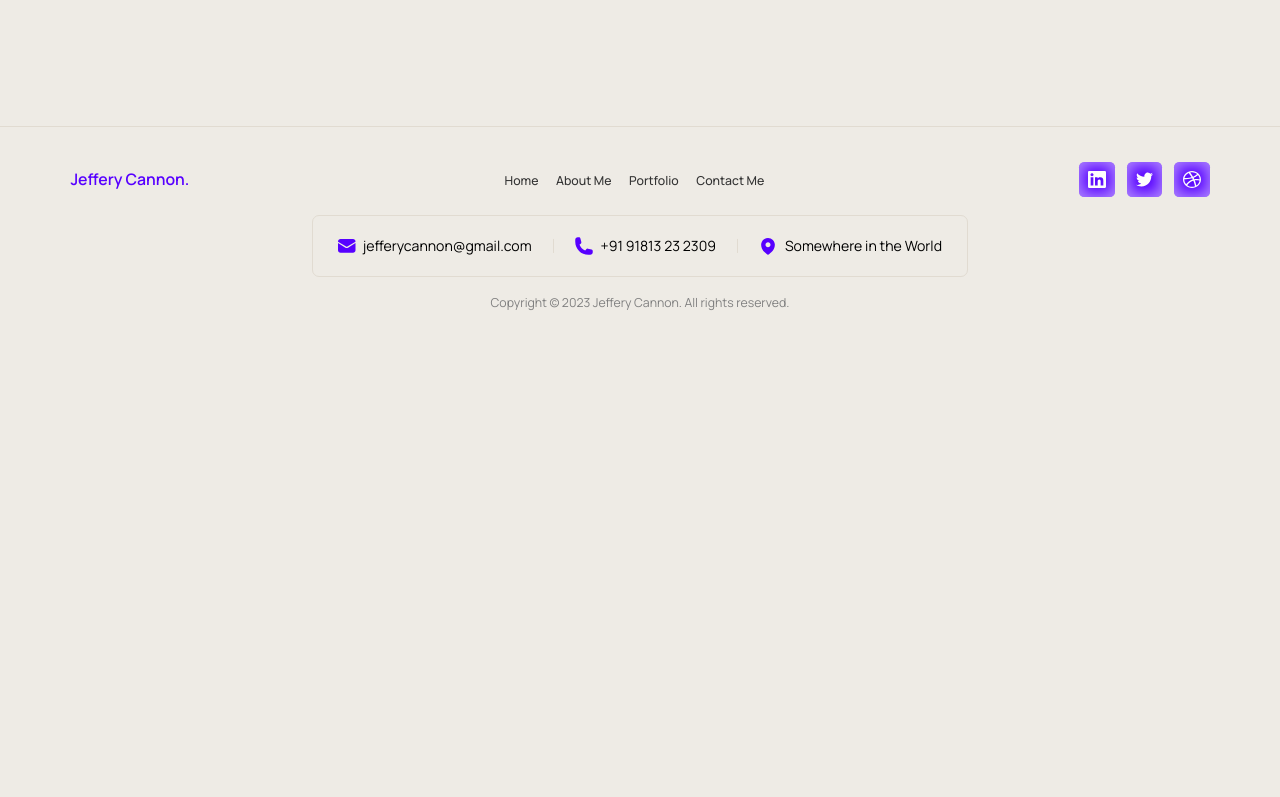
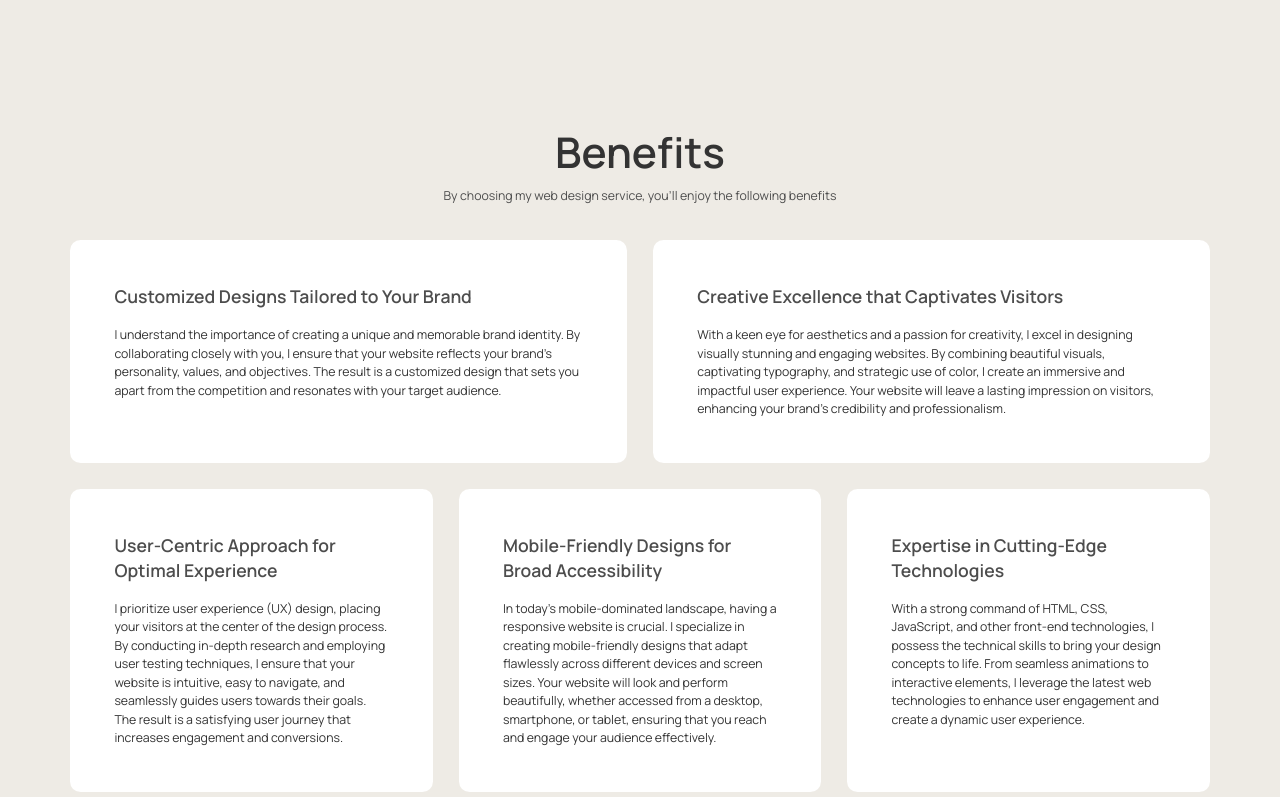
Before and after one commit to hakhan1999/Mohsin-Portfolio, a React (Vite) app: page / in a window 1280 px wide. Shown: the part 1583-2380 px from the top of the page. Before the commit the page ends 1912 px from the top, so only its background shows below. Built offline with nearby package versions, Linux system fonts and the light colour scheme.

Commit message:
benefits section completed

```diff
--- /dev/null
+++ b/src/components/Benefits.jsx
@@ -0,0 +1,69 @@
+import Card from "./Card";
+
+const benefits = [
+  {
+    id: 1,
+    title: "Customized Designs Tailored to Your Brand",
+    description:
+      "I understand the importance of creating a unique and memorable brand identity. By collaborating closely with you, I ensure that your website reflects your brand's personality, values, and objectives. The result is a customized design that sets you apart from the competition and resonates with your target audience.",
+  },
+  {
+    id: 2,
+    title: "Creative Excellence that Captivates Visitors",
+    description:
+      "With a keen eye for aesthetics and a passion for creativity, I excel in designing visually stunning and engaging websites. By combining beautiful visuals, captivating typography, and strategic use of color, I create an immersive and impactful user experience. Your website will leave a lasting impression on visitors, enhancing your brand's credibility and professionalism.",
+  },
+  {
+    id: 3,
+    title: "User-Centric Approach for Optimal Experience",
+    description:
+      "I prioritize user experience (UX) design, placing your visitors at the center of the design process. By conducting in-depth research and employing user testing techniques, I ensure that your website is intuitive, easy to navigate, and seamlessly guides users towards their goals. The result is a satisfying user journey that increases engagement and conversions.",
+  },
+  {
+    id: 4,
+    title: "Mobile-Friendly Designs for Broad Accessibility",
+    description:
+      "In today's mobile-dominated landscape, having a responsive website is crucial. I specialize in creating mobile-friendly designs that adapt flawlessly across different devices and screen sizes. Your website will look and perform beautifully, whether accessed from a desktop, smartphone, or tablet, ensuring that you reach and engage your audience effectively.",
+  },
+  {
+    id: 5,
+    title: "Expertise in Cutting-Edge Technologies",
+    description:
+      "With a strong command of HTML, CSS, JavaScript, and other front-end technologies, I possess the technical skills to bring your design concepts to life. From seamless animations to interactive elements, I leverage the latest web technologies to enhance user engagement and create a dynamic user experience.",
+  },
+];
+
+const Benefits = () => {
+  return (
+    <section className="container bottom-padded benefits">
+      <div className="sec-title flex-center flex-col">
+        <h2 className="text-5xl text-gray font-semibold mb-1.5">Benefits</h2>
+        <p className="text-sm mt-2.5 mb-10 text-grey">
+          By choosing my web design service, you'll enjoy the following benefits
+        </p>
+        <div className="grid grid-cols-2 gap-7.5 mb-7.5">
+          {benefits.slice(0, 2).map((benefit) => (
+            <Card
+              key={benefit.id}
+              title={benefit.title}
+              description={benefit.description}
+              align="left"
+            />
+          ))}
+        </div>
+        <div className="grid grid-cols-3 gap-7.5">
+          {benefits.slice(2).map((benefit) => (
+            <Card
+              key={benefit.id}
+              title={benefit.title}
+              description={benefit.description}
+              align="left"
+            />
+          ))}
+        </div>
+      </div>
+    </section>
+  );
+};
+
+export default Benefits;
--- a/src/components/Card.jsx
+++ b/src/components/Card.jsx
@@ -1,15 +1,30 @@
-const Card = ({ icon, title, description }) => {
+const Card = ({ icon, title, description, align = "center" }) => {
+  const alignment =
+    align === "left" ? "items-start text-left" : "items-center text-center";
+
   return (
-    <div className="card bg-white rounded-xl p-12.5  flex-center flex-col">
+    <div
+      className={`card bg-white rounded-xl p-12.5 flex flex-col ${alignment}`}
+    >
       {icon && (
         <div className="p-2.5 rounded-md bg-primary shadow-[inset_0px_0px_14px_4px_#ffffff80] transition hover:bg-primary-hover mb-5">
           <img className="w-7" src={icon} alt={title} />
         </div>
       )}
-      <h3 className="font-semibold text-grey text-xl mb-2 text-center">
+
+      <h3
+        className={`font-semibold text-grey text-xl  w-full ${
+          align === "left" ? "text-left mb-0" : "text-center mb-2"
+        }`}
+      >
         {title}
       </h3>
-      <p className="text-sm mt-2.5 mb-10 text-gray text-center">
+
+      <p
+        className={`text-sm  text-gray leading-normal ${
+          align === "left" ? "text-left mb-0 mt-5" : "text-center mb-10 mt-2.5 "
+        }`}
+      >
         {description}
       </p>
     </div>
--- a/src/pages/Home.jsx
+++ b/src/pages/Home.jsx
@@ -1,3 +1,4 @@
+import Benefits from "../components/Benefits";
 import CreativeSkills from "../components/CreativeSkills";
 import Hero from "../components/Hero";
 
@@ -6,6 +7,7 @@ const Home = () => {
     <>
       <Hero />
       <CreativeSkills />
+      <Benefits />
     </>
   );
 };
```
